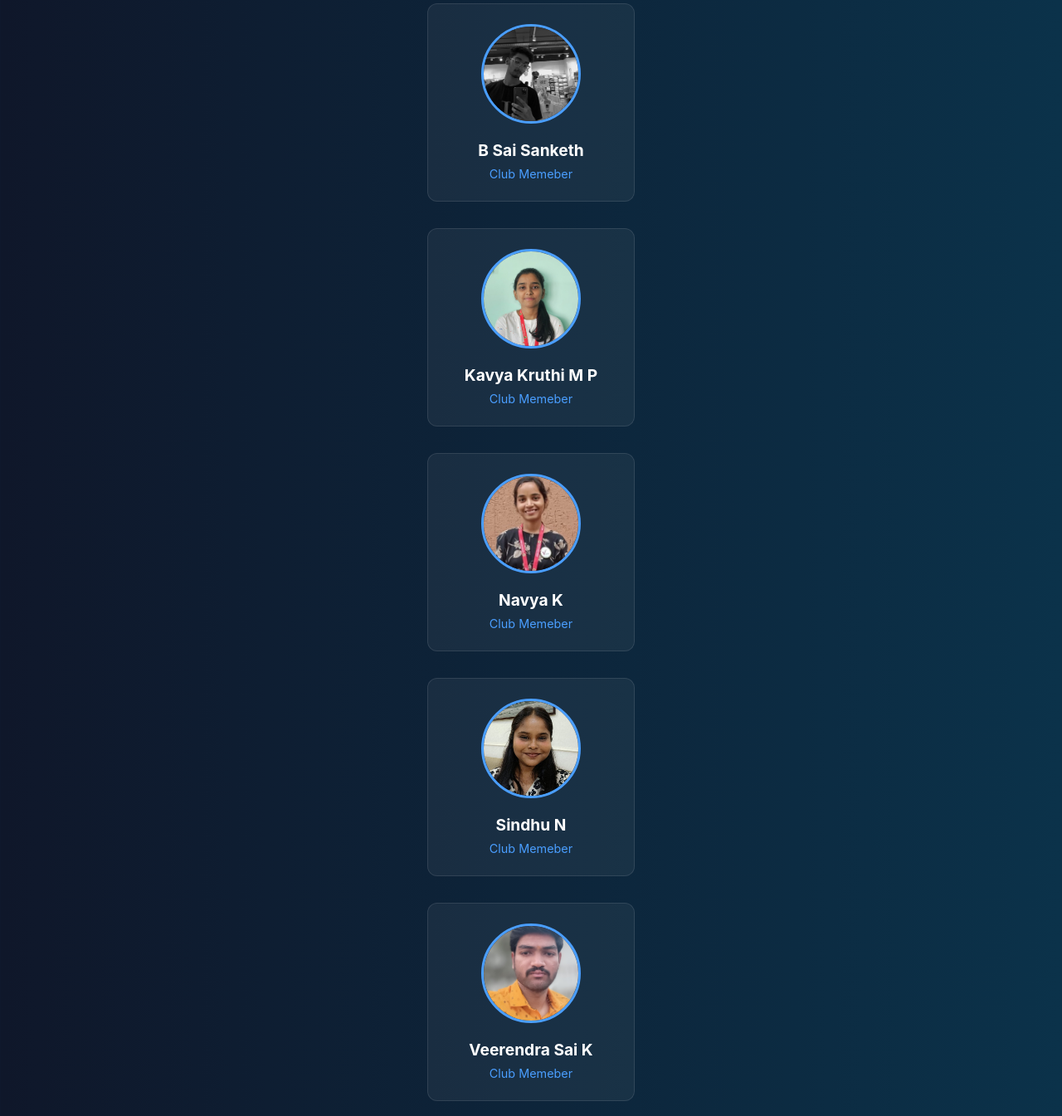
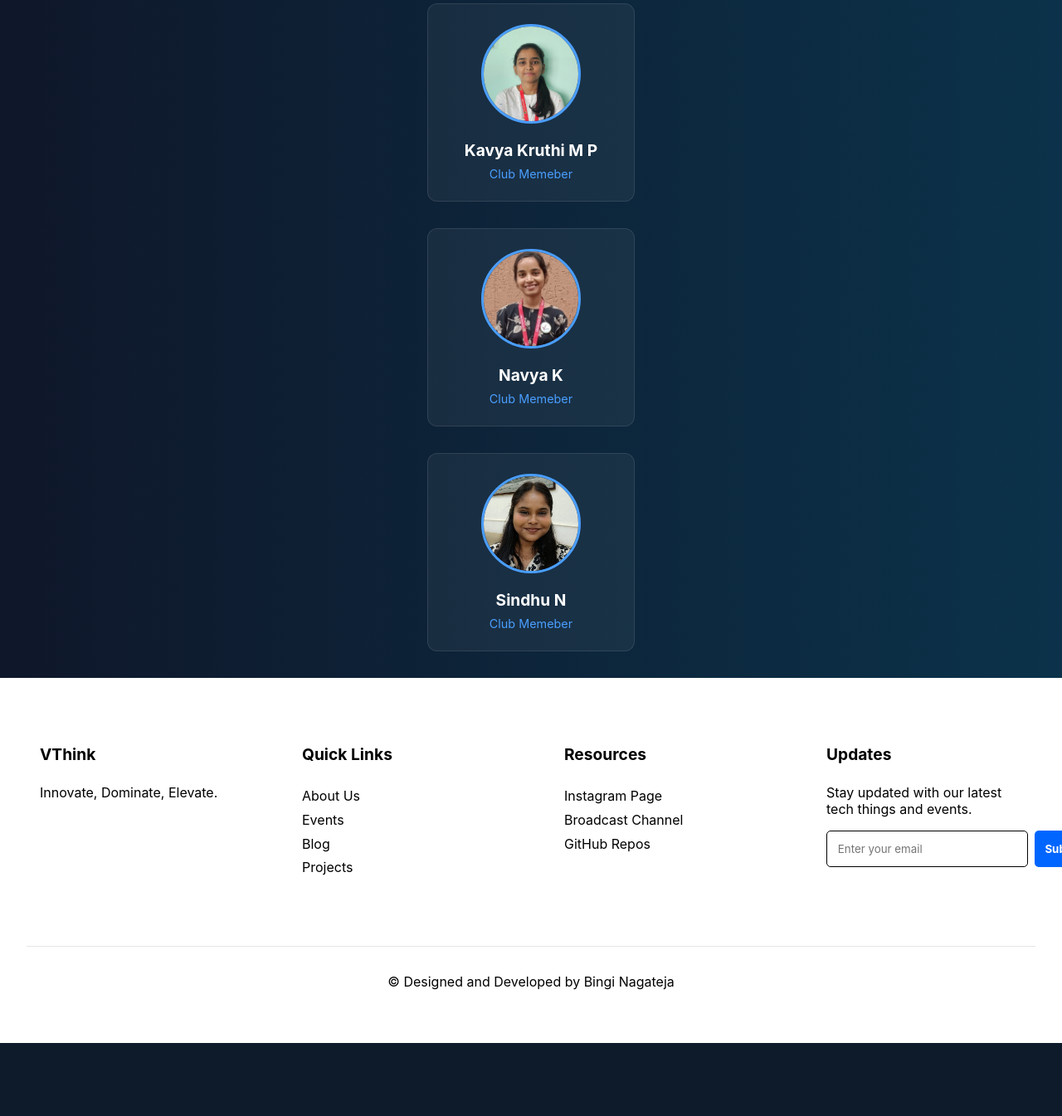
Before and after one commit to Nagatej07/VThinKbbc, a plain HTML site: page about.html in a window 1280 px wide. Shown: the part 2255-3600 px from the top of the page at 83% size. After the commit the page ends 3512 px from the top, so only its background shows below. Drawn offline with Linux system fonts and the light colour scheme.

Commit message:
Update about.html
updated club memberss

```diff
--- a/about.html
+++ b/about.html
@@ -270,11 +270,7 @@
                       <h3 class="member-name">B Manasa</h3>
                       <p class="member-role">Club Memeber</p>
                   </div>
-                  <div class="team-member">
-                      <img src="sanket.jpg" alt="Team Member" class="member-img">
-                      <h3 class="member-name">B Sai Sanketh</h3>
-                      <p class="member-role">Club Memeber</p>
-                  </div>
+
                   <div class="team-member">
                       <img src="kavya1.jpg" alt="Team Member" class="member-img">
                       <h3 class="member-name">Kavya Kruthi M P</h3>
@@ -290,11 +286,7 @@
                       <h3 class="member-name">Sindhu N</h3>
                       <p class="member-role">Club Memeber</p>
                   </div>
-                  <div class="team-member">
-                      <img src="veerendra.jpg" alt="Team Member" class="member-img">
-                      <h3 class="member-name">Veerendra Sai K</h3>
-                      <p class="member-role">Club Memeber</p>
-                  </div>
+
               </div>
           </div>
       </div>
```
